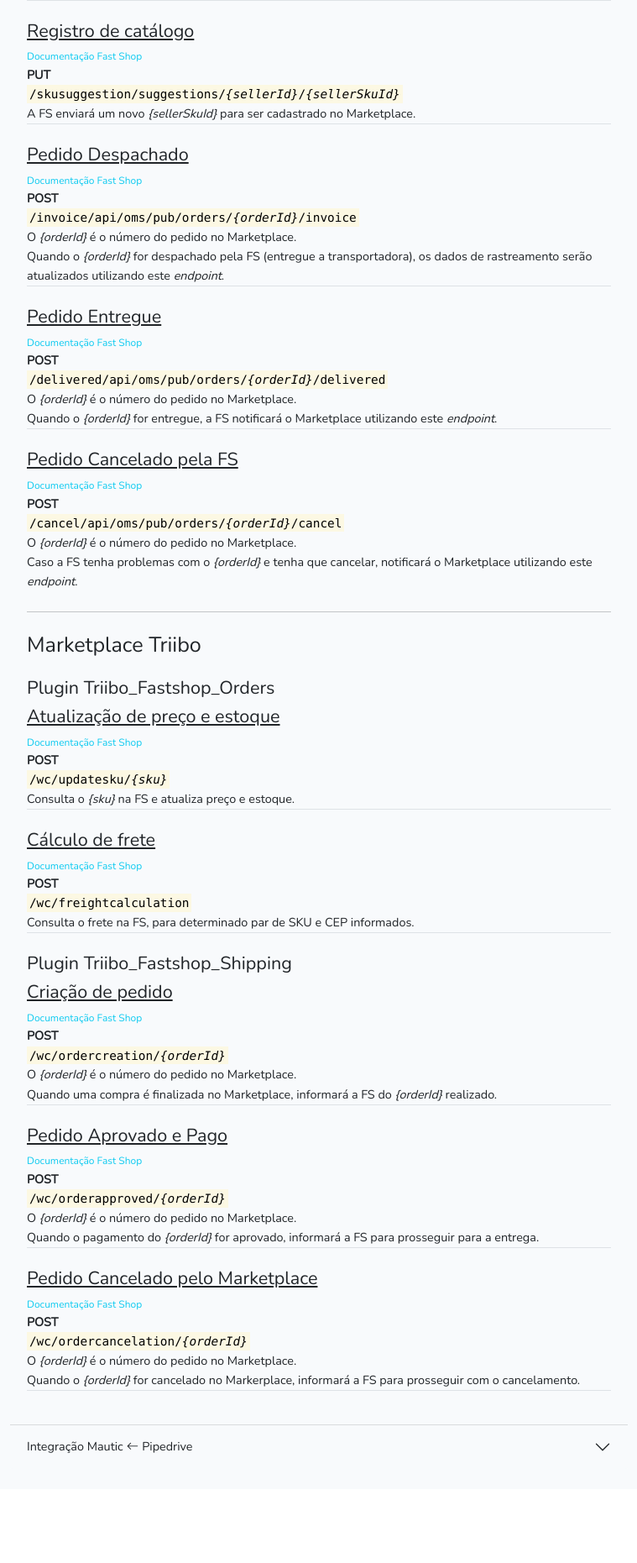
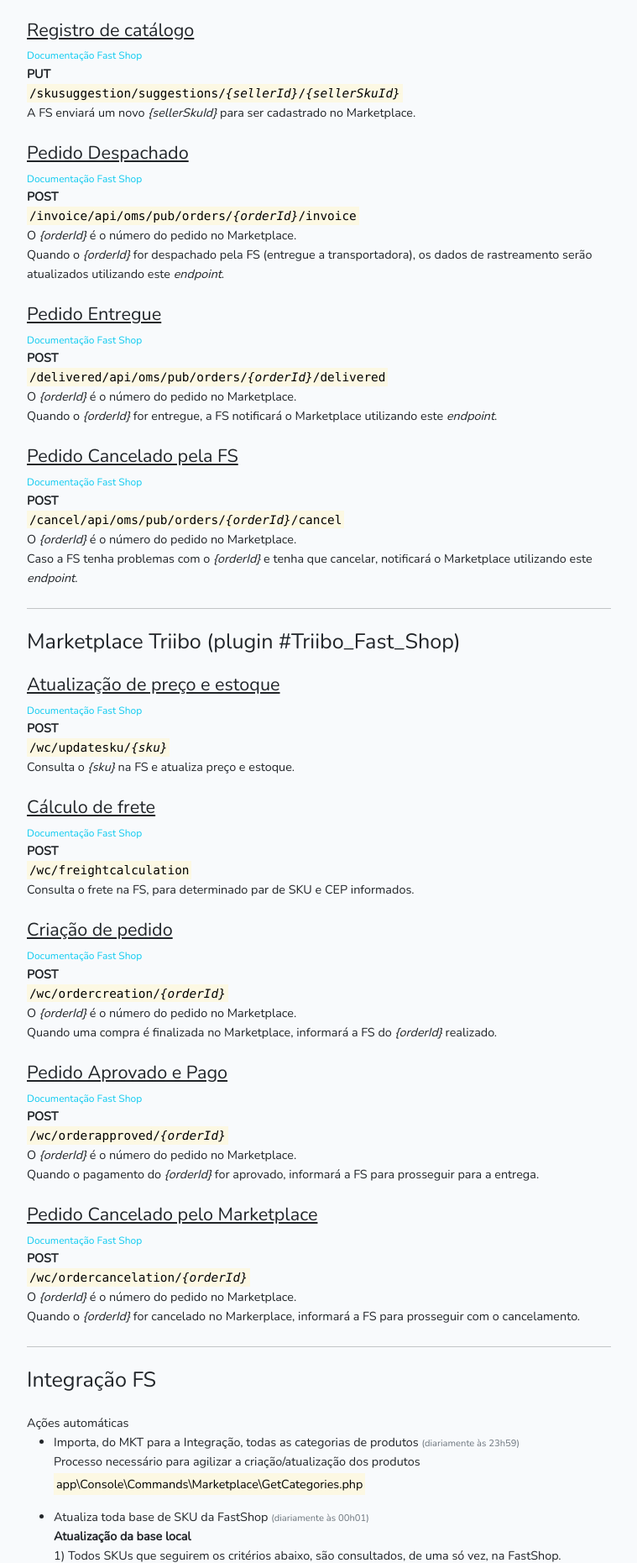
Before and after one commit to CostaMateus/triibo-gateway-php, a Laravel app: page /home in a window 1280 px wide, after a click on "Integração Fast Shop". Shown: the part 743-2604 px from the top of the page at 84% size, without its empty margins (260-1019 px from the left). Before the commit the page ends 2473 px from the top, so only its background shows below. Run offline with Laravel 8, Linux system fonts and the light colour scheme; a user stored in the database is signed in; data comes from the database, SQL or seed files in the repository.

Commit message:
fix: ajuste doc fastshop

```diff
--- a/resources/views/doc_parts/fastshop.blade.php
+++ b/resources/views/doc_parts/fastshop.blade.php
@@ -25,7 +25,7 @@
                     <div>
                         <p class="my-4 h3" >Fast Shop</p>
 
-                        <div id="changenotification" class="mb-4 border-bottom" >
+                        <div id="changenotification" class="mb-4" >
                             <p class="mb-2 h4 text-decoration-underline">Notificação de catálogo</p>
                             <p class="mb-0" style="font-size: .75rem">
                                 <a href="https://fastshop.gitbook.io/fastshop-api-seller/integracao/recursos/notificacao-de-catalogo" class="text-decoration-none link-info" target="_blank">Documentação Fast Shop</a>
@@ -46,7 +46,7 @@
                             </p>
                         </div>
 
-                        <div id="skusuggestion" class="mb-4 border-bottom" >
+                        <div id="skusuggestion" class="mb-4" >
                             <p class="mb-2 h4 text-decoration-underline">Registro de catálogo</p>
                             <p class="mb-0" style="font-size: .75rem">
                                 <a href="https://fastshop.gitbook.io/fastshop-api-seller/integracao/recursos/registro-de-catalogo" class="text-decoration-none link-info" target="_blank">Documentação Fast Shop</a>
@@ -60,7 +60,7 @@
                             </p>
                         </div>
 
-                        <div id="invoiceNotification" class="mb-4 border-bottom" >
+                        <div id="invoiceNotification" class="mb-4" >
                             <p class="mb-2 h4 text-decoration-underline">Pedido Despachado</p>
                             <p class="mb-0" style="font-size: .75rem">
                                 <a href="https://fastshop.gitbook.io/fastshop-api-seller/integracao/recursos/pedido-faturado-ou-despachado" class="text-decoration-none link-info" target="_blank">Documentação Fast Shop</a>
@@ -76,7 +76,7 @@
                             </p>
                         </div>
 
-                        <div id="deliveredNotification" class="mb-4 border-bottom" >
+                        <div id="deliveredNotification" class="mb-4" >
                             <p class="mb-2 h4 text-decoration-underline">Pedido Entregue</p>
                             <p class="mb-0" style="font-size: .75rem">
                                 <a href="https://fastshop.gitbook.io/fastshop-api-seller/integracao/recursos/pedido-entregue" class="text-decoration-none link-info" target="_blank">Documentação Fast Shop</a>
@@ -111,13 +111,10 @@
 
                     <hr>
 
-                    <div>
-                        <p class="my-4 h3" >Marketplace Triibo</p>
+                    <div id="plugin" >
+                        <p class="my-4 h3" >Marketplace Triibo (plugin #Triibo_Fast_Shop)</p>
 
-                        <div id="Triibo_Fastshop_Orders" >
-                            <p class="mb-2 h4">Plugin Triibo_Fastshop_Orders</p>
-
-                            <div id="updatesku" class="mb-4 border-bottom" >
+                        <div id="updatesku" class="mb-4" >
                             <p class="mb-2 h4 text-decoration-underline">Atualização de preço e estoque</p>
                             <p class="mb-0" style="font-size: .75rem">
                                 <a href="https://fastshop.gitbook.io/fastshop-api-seller/integracao/recursos/atualizacao-de-preco-estoque" class="text-decoration-none link-info" target="_blank">Documentação Fast Shop</a>
@@ -131,7 +128,7 @@
                             </p>
                         </div>
 
-                            <div id="freightcalculation" class="mb-4 border-bottom"  >
+                        <div id="freightcalculation" class="mb-4" >
                             <p class="mb-2 h4 text-decoration-underline">Cálculo de frete</p>
                             <p class="mb-0" style="font-size: .75rem">
                                 <a href="https://fastshop.gitbook.io/fastshop-api-seller/integracao/recursos/calculo-de-frete" class="text-decoration-none link-info" target="_blank">Documentação Fast Shop</a>
@@ -144,12 +141,8 @@
                                 Consulta o frete na FS, para determinado par de SKU e CEP informados.
                             </p>
                         </div>
-                        </div>
 
-                        <div id="Triibo_Fastshop_Shipping" class="mt-4" >
-                            <p class="mb-2 h4">Plugin Triibo_Fastshop_Shipping</p>
-
-                            <div id="ordercreation" class="mb-4 border-bottom" >
+                        <div id="ordercreation" class="mb-4" >
                             <p class="mb-2 h4 text-decoration-underline">Criação de pedido</p>
                             <p class="mb-0" style="font-size: .75rem">
                                 <a href="https://fastshop.gitbook.io/fastshop-api-seller/integracao/recursos/criacao-de-pedido" class="text-decoration-none link-info" target="_blank">Documentação Fast Shop</a>
@@ -165,7 +158,7 @@
                             </p>
                         </div>
 
-                            <div id="orderapproved" class="mb-4 border-bottom"  >
+                        <div id="orderapproved" class="mb-4" >
                             <p class="mb-2 h4 text-decoration-underline">Pedido Aprovado e Pago</p>
                             <p class="mb-0" style="font-size: .75rem">
                                 <a href="https://fastshop.gitbook.io/fastshop-api-seller/integracao/recursos/pedido-aprovado-e-pago" class="text-decoration-none link-info" target="_blank">Documentação Fast Shop</a>
@@ -181,7 +174,7 @@
                             </p>
                         </div>
 
-                            <div id="ordercancelation" class="mb-4 border-bottom"  >
+                        <div id="ordercancelation" class="mb-4" >
                             <p class="mb-2 h4 text-decoration-underline">Pedido Cancelado pelo Marketplace</p>
                             <p class="mb-0" style="font-size: .75rem">
                                 <a href="https://fastshop.gitbook.io/fastshop-api-seller/integracao/recursos/pedido-cancelado-pelo-marketplace" class="text-decoration-none link-info" target="_blank">Documentação Fast Shop</a>
@@ -197,6 +190,58 @@
                             </p>
                         </div>
                     </div>
+
+                    <hr>
+
+                    <div id="integration" >
+                        <p class="my-4 h3" >Integração FS</p>
+                        <p class="mb-0" >Ações automáticas</p>
+                        <ul class="mb-0" >
+                            <li>
+                                Importa, do MKT para a Integração, todas as categorias de produtos
+                                <span class="text-muted h7" >(diariamente às 23h59)</span>
+                                <br>
+                                <p class="mb-1" >Processo necessário para agilizar a criação/atualização dos produtos</p>
+                                <p><mark >app\Console\Commands\Marketplace\GetCategories.php</mark></p>
+                            </li>
+                            <li>
+                                Atualiza toda base de SKU da FastShop
+                                <span class="text-muted h7" >(diariamente às 00h01)</span>
+                                <br>
+                                <p class="mb-0 fw-bold" >Atualização da base local</p>
+                                <p class="mb-1" >
+                                    1) Todos SKUs que seguirem os critérios abaixo, são consultados, de uma só vez, na FastShop.<br>
+                                    - <var>status</var> igual a <var>active</var> ou <var>null</var> e <var>updated_at</var> igual ou inferior a 15 dias (quando maior, recebe <var>status</var> igual a <var>inactive</var> e <var>inactivated_at</var> com a data atual)<br>
+                                    - <var>status</var> igual a <var>inactive</var> e <var>inactivated_at</var> maior que 15 dias
+                                </p>
+                                <p class="mb-1" >
+                                    2) Os dados locais são comparados com resultados da consulta (<var>response</var>).<br>
+                                    - se o <var>SKU</var> local não for encontrado no <var>response</var>, o mesmo se torna <var>inactive</var><br>
+                                    - caso <var>stock</var> for 0 (zero), <var>regular_price</var> e <var>sale_price</var> não tiverem alteração, o <var>updated_at</var> for maior que 15 dias ou o SKU tiver <var>status</var> igual a <var>inactive</var>, o <var>inactivated_at</var> é atualizado para data atual<br>
+                                    - caso contrário, <var>updated_at</var> recebe data atual e <var>status</var> recebe <var>active</var>
+                                </p>
+
+                                <p class="mb-0 fw-bold" >Atualização do MKT</p>
+                                <p class="mb-1" >Dos dados SKUs selecionados no ponto 1 da atualização local, são enviados em grupos de 100 para atualização no MKT.</p>
+
+                                <p><mark >app\Console\Commands\Marketplace\GetStockPriceFastShop.php</mark></p>
+                            </li>
+                            <li>
+                                Exclui SKUs duplicados da FastShop
+                                <span class="text-muted h7" >(diariamente às 01h03)</span>
+                                <p><mark >app\Console\Commands\Marketplace\DeleteDuplicateSku.php</mark></p>
+                            </li>
+                            <li>
+                                Torna privado os SKUs que estão sem imagem
+                                <span class="text-muted h7" >(diariamente às 02h05)</span>
+                                <p><mark >app\Console\Commands\Marketplace\ProductPrivateWithoutImg.php</mark></p>
+                            </li>
+                            <li>
+                                Exclui produtos sem SKUs da FastShop
+                                <span class="text-muted h7" >(diariamente às 05h)</span>
+                                <p><mark >app\Console\Commands\Marketplace\DeleteProductWithoutSku.php</mark></p>
+                            </li>
+                        </ul>
                     </div>
 
                 </div>
```
Lines whose indentation alone changed are shown as unchanged.
